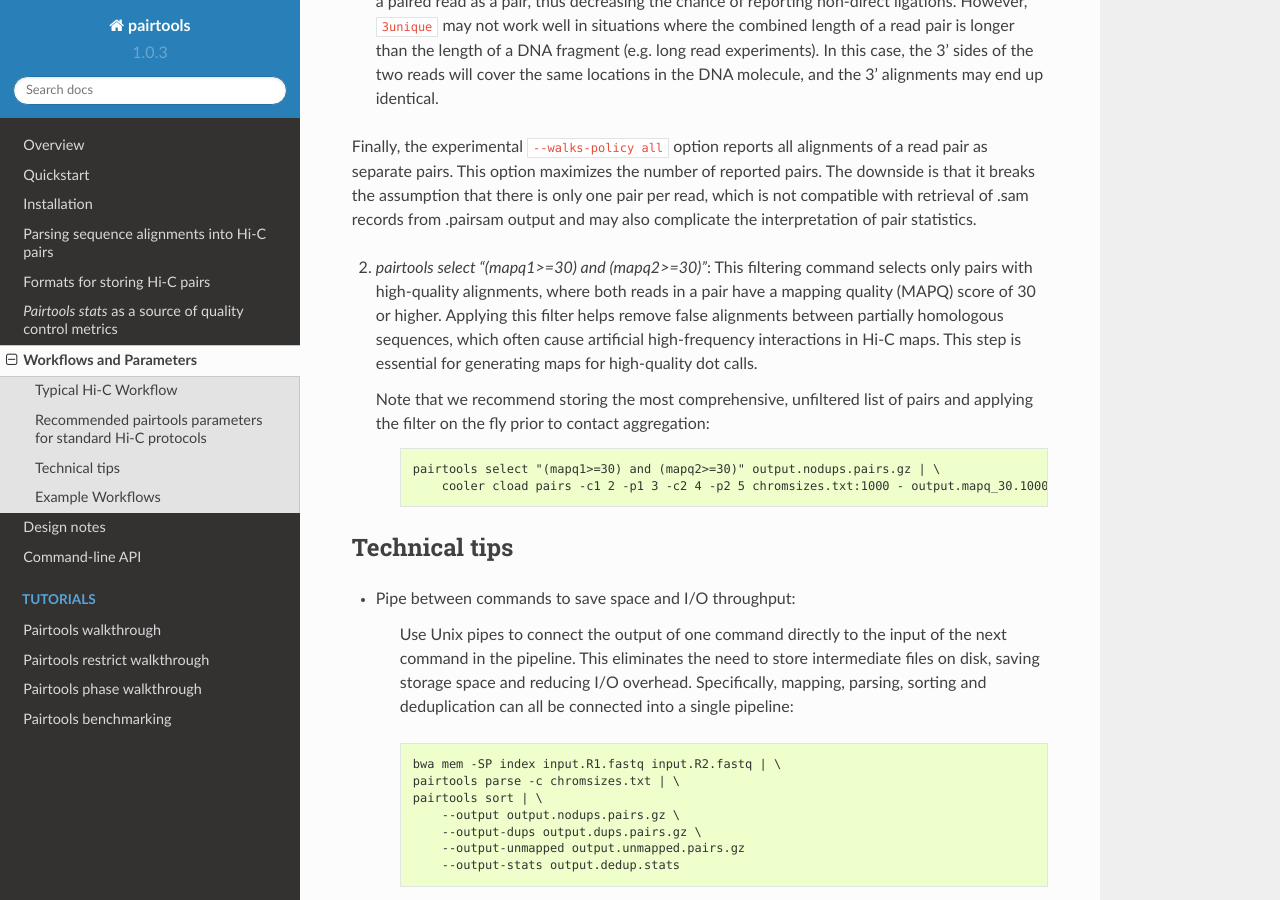
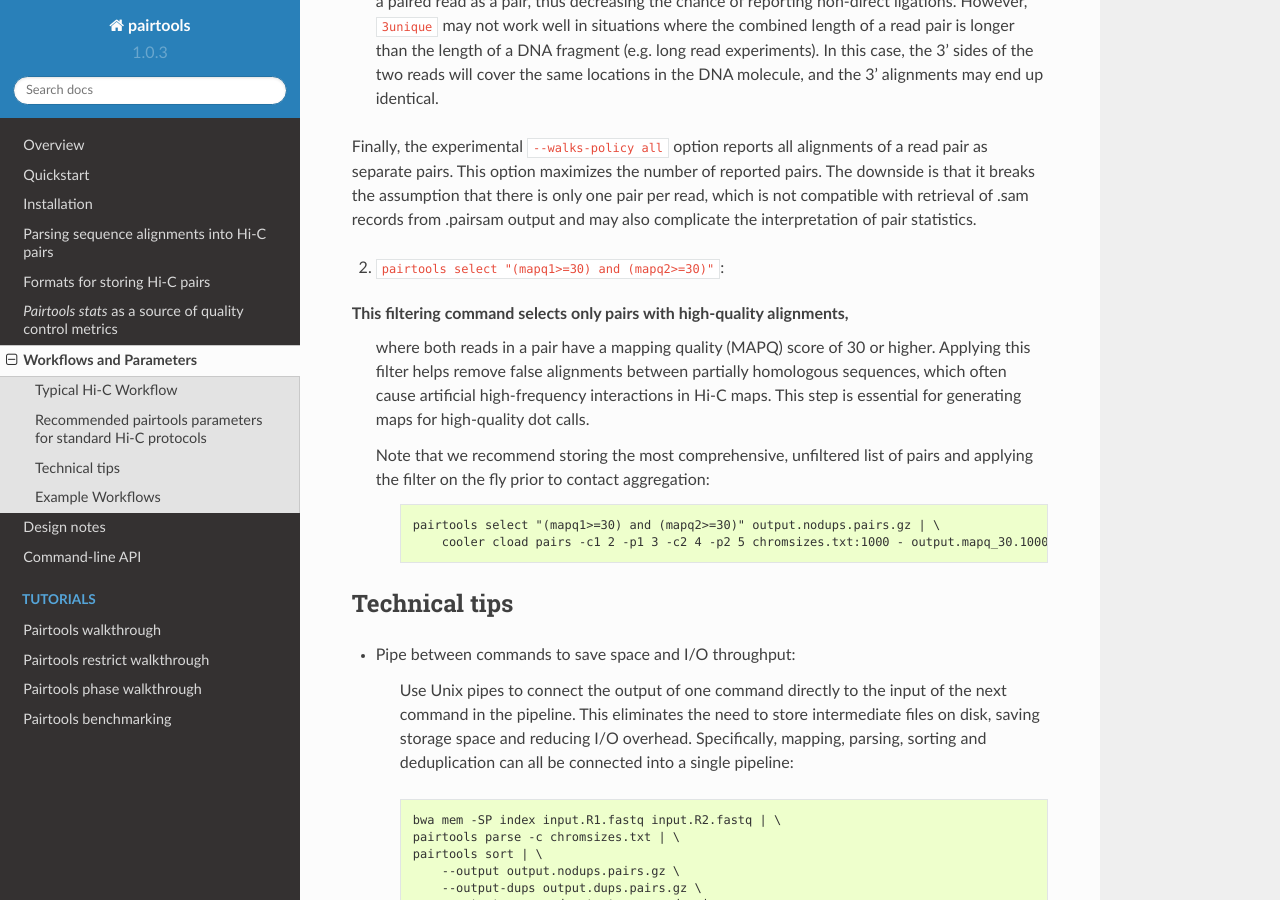
Before and after one commit to open2c/pairtools, a Sphinx documentation site: the page built from doc/protocols_pipelines.rst, in a window 1280 px wide and 900 px high, scrolled down 1641 px. Built offline with Sphinx 7.4.7 and the Read the Docs theme 2.0.0, drawn with Linux system fonts in a browser that asks for light colours; pages that are not in the unit, such as notebooks, are missing from menus.

Commit message:
Update doc/protocols_pipelines.rst
Co-authored-by: Nezar Abdennur <nabdennur@gmail.com>

```diff
--- a/doc/protocols_pipelines.rst
+++ b/doc/protocols_pipelines.rst
@@ -71,7 +71,9 @@ This option increases the number of reported pairs compared to the most conserva
 
 Finally, the experimental ``--walks-policy all`` option reports all alignments of a read pair as separate pairs. This option maximizes the number of reported pairs. The downside is that it breaks the assumption that there is only one pair per read,  which is not compatible with retrieval of .sam records from .pairsam output and may also complicate the interpretation of pair statistics.
 
-2. `pairtools select "(mapq1>=30) and (mapq2>=30)"`: This filtering command selects only pairs with high-quality alignments,
+2. ``pairtools select "(mapq1>=30) and (mapq2>=30)"``:
+
+This filtering command selects only pairs with high-quality alignments,
    where both reads in a pair have a mapping quality (MAPQ) score of 30 or higher.
    Applying this filter helps remove false alignments between partially homologous sequences, which often cause artificial high-frequency interactions in Hi-C maps.
    This step is essential for generating maps for high-quality dot calls.
```
